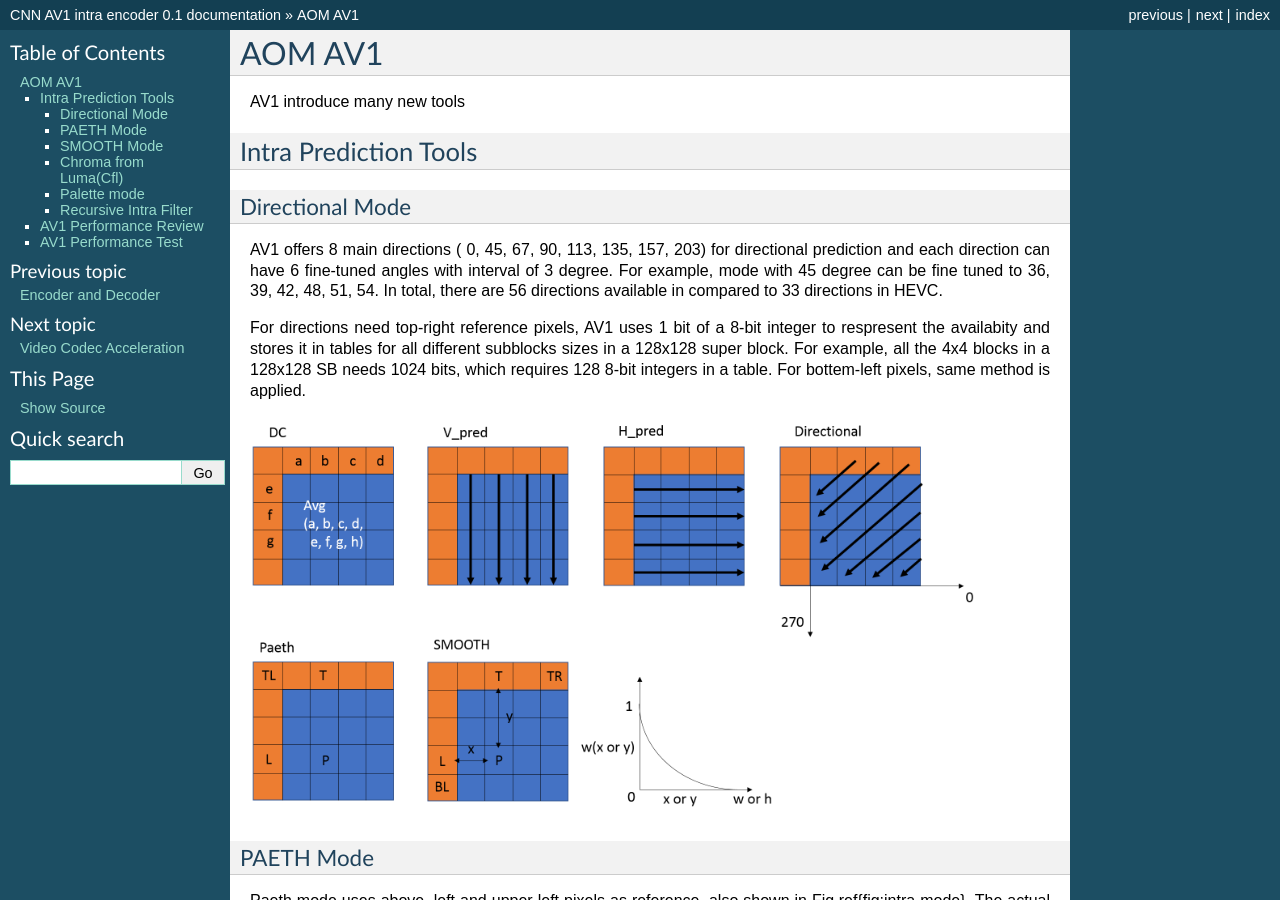
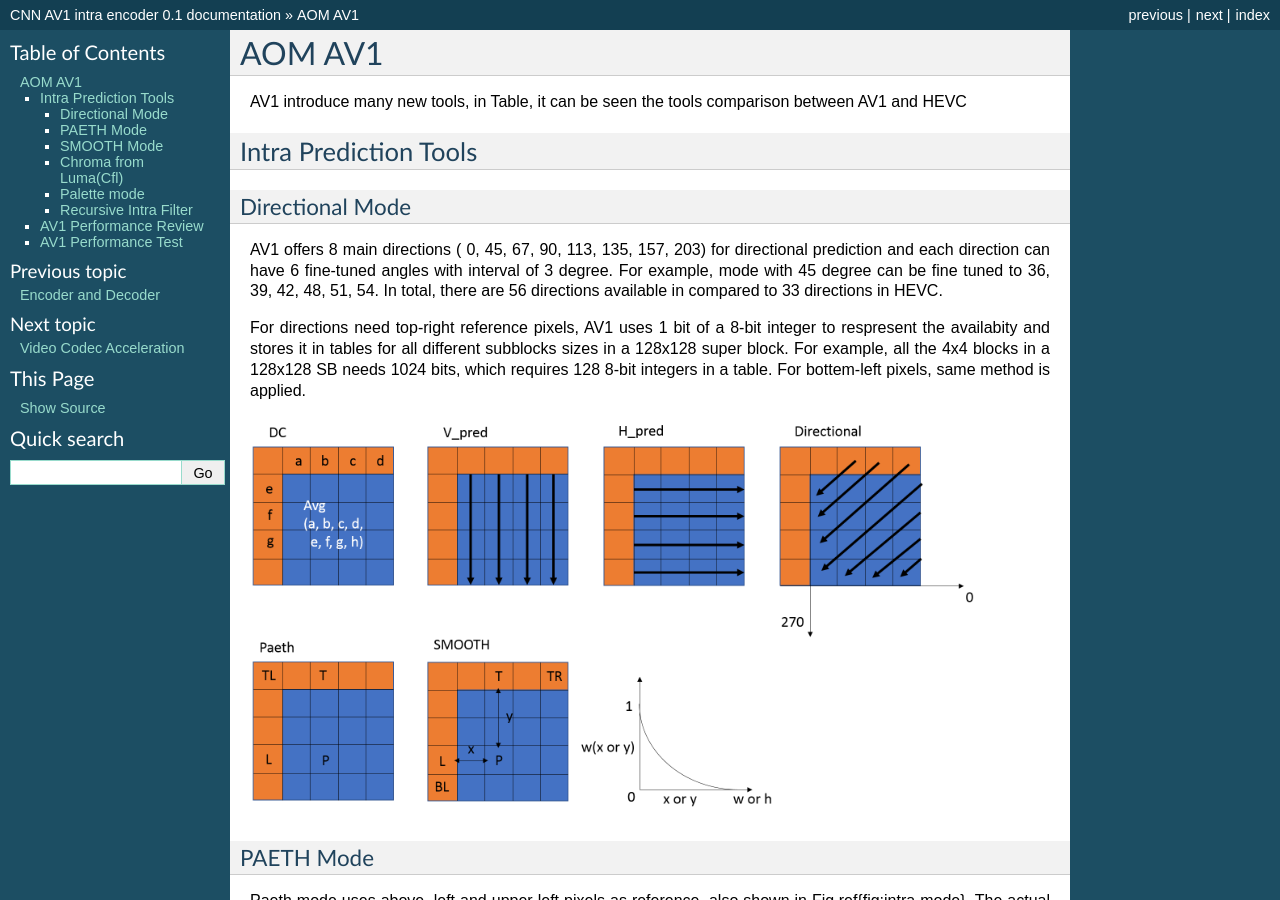
Before and after one commit to epadam/CNN-AV1-intra-encoder, a Sphinx documentation site: the page built from source/aom_av1.rst, in a window 1280 px wide and 900 px high. Built offline with Sphinx 7.4.7, drawn with Linux system fonts in a browser that asks for light colours; pages that are not in the unit, such as notebooks, are missing from menus.

Commit message:
Update aom_av1.rst

```diff
--- a/source/aom_av1.rst
+++ b/source/aom_av1.rst
@@ -2,7 +2,7 @@
 AOM AV1
 ======================================
 
-AV1 introduce many new tools
+AV1 introduce many new tools, in Table, it can be seen the tools comparison between AV1 and HEVC
 
 
 ==========================
```
